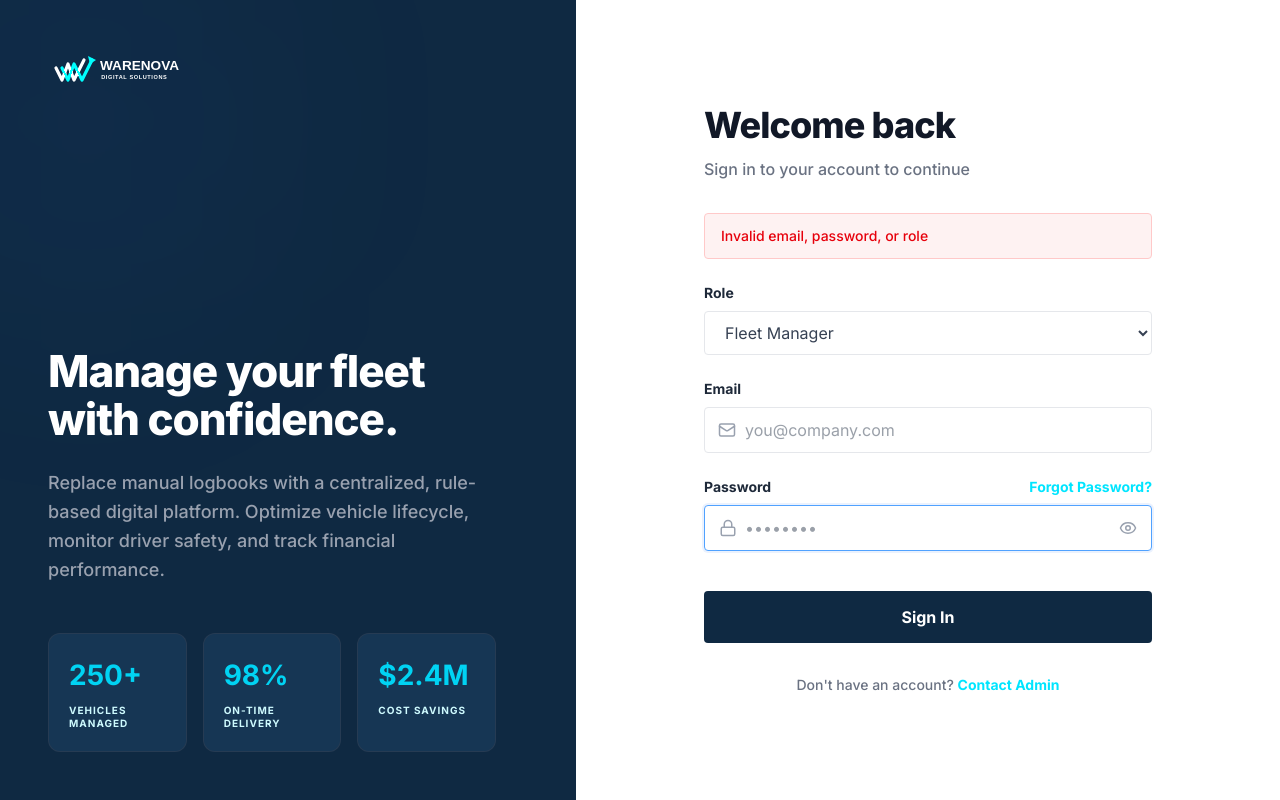
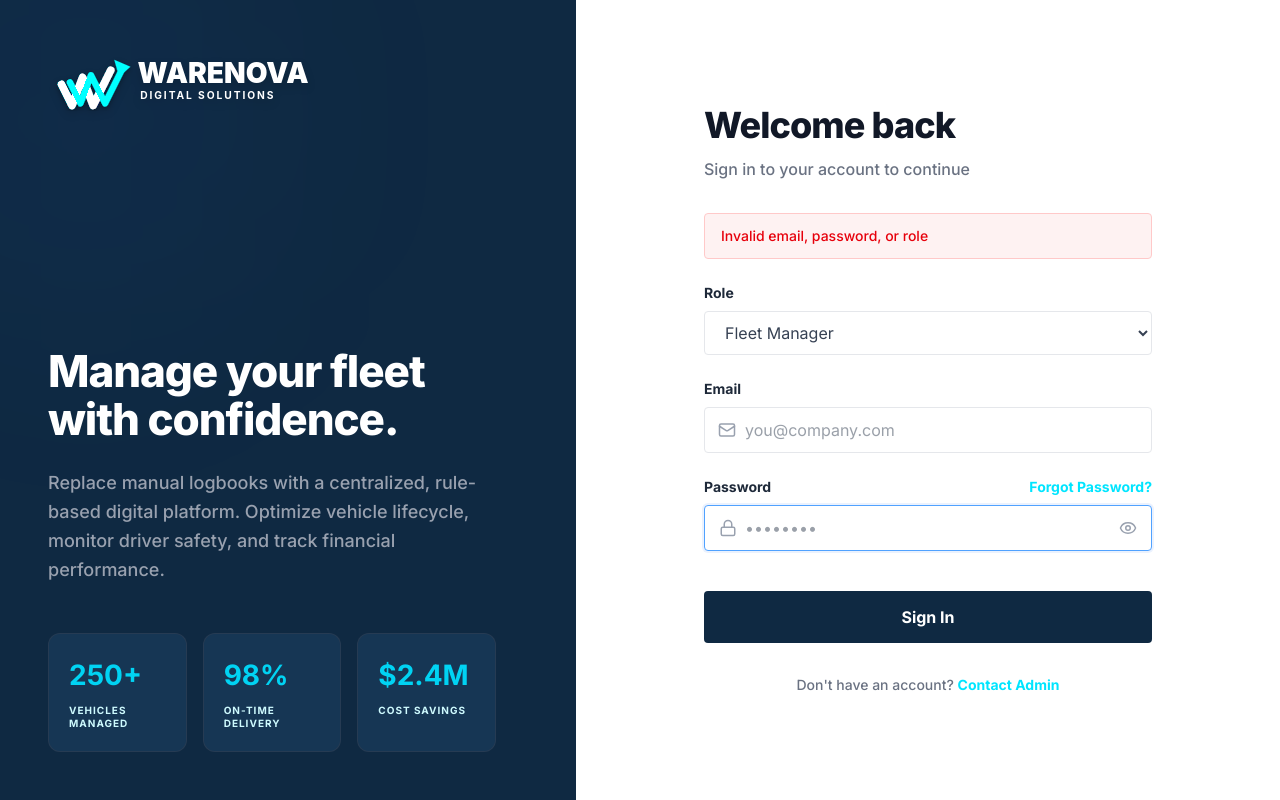
Before and after one commit to utkarshkumarsinghcg-cmyk/OddoXIndus_Hackathon, a React (Vite) app in the folder frontend/: page /login in a window 1280 px wide. Built offline with nearby package versions, Linux system fonts and the light colour scheme.

Commit message:
style: enlarged logo, refined vector graphic, and removed unwanted vertical scroll on auth pages

```diff
--- a/frontend/src/pages/Login.jsx
+++ b/frontend/src/pages/Login.jsx
@@ -13,12 +13,12 @@ const Login = () => {
   };
 
   return (
-    <div className="min-h-screen flex text-gray-900 font-sans">
+    <div className="h-screen w-full flex overflow-hidden text-gray-900 font-sans">
       {/* Left Pane - Dark */}
       <div className="hidden lg:flex lg:w-[45%] bg-[#0f2942] flex-col justify-between p-12 text-white relative overflow-hidden">
         {/* Logo */}
         <div className="flex items-center gap-3 relative z-10">
-          <img src="/logo.svg" alt="Warenova" className="h-10 brightness-[200] contrast-[1.5]" />
+          <img src="/logo.svg" alt="Warenova" className="h-16 brightness-[200] contrast-[1.5] drop-shadow-lg" />
         </div>
 
         {/* Hero Content */}
@@ -55,7 +55,7 @@ const Login = () => {
       </div>
 
       {/* Right Pane - Form */}
-      <div className="w-full lg:w-[55%] flex items-center justify-center p-8 sm:p-12 lg:p-24 bg-white">
+      <div className="w-full lg:w-[55%] flex items-center justify-center p-8 sm:p-12 lg:p-24 bg-white overflow-y-auto">
         <div className="w-full max-w-md">
           <h2 className="text-4xl font-extrabold text-[#111827] mb-3 tracking-tight">Welcome back</h2>
           <p className="text-gray-500 font-medium text-base mb-8">Sign in to your account to continue</p>
--- a/frontend/src/pages/Signup.jsx
+++ b/frontend/src/pages/Signup.jsx
@@ -12,12 +12,12 @@ const Signup = () => {
   };
 
   return (
-    <div className="min-h-screen flex text-gray-900 font-sans">
+    <div className="h-screen w-full flex overflow-hidden text-gray-900 font-sans">
       {/* Left Pane - Dark */}
       <div className="hidden lg:flex lg:w-[45%] bg-[#0f2942] flex-col justify-between p-12 text-white relative overflow-hidden">
         {/* Logo */}
         <div className="flex items-center gap-3 relative z-10">
-          <img src="/logo.svg" alt="Warenova" className="h-10 brightness-[200] contrast-[1.5]" />
+          <img src="/logo.svg" alt="Warenova" className="h-16 brightness-[200] contrast-[1.5] drop-shadow-lg" />
         </div>
 
         {/* Hero Content */}
@@ -54,7 +54,7 @@ const Signup = () => {
       </div>
 
       {/* Right Pane - Form */}
-      <div className="w-full lg:w-[55%] flex items-center justify-center p-8 sm:p-12 lg:p-24 bg-white overflow-y-auto max-h-screen">
+      <div className="w-full lg:w-[55%] flex items-center justify-center p-8 sm:p-12 lg:p-24 bg-white overflow-y-auto">
         <div className="w-full max-w-md my-auto pb-8">
           <h2 className="text-4xl font-extrabold text-[#111827] mb-3 tracking-tight">Create account</h2>
           <p className="text-gray-500 font-medium text-base mb-8">Sign up to get started as a Fleet Manager</p>
```
Also changed, not shown: frontend/public/logo.svg.
